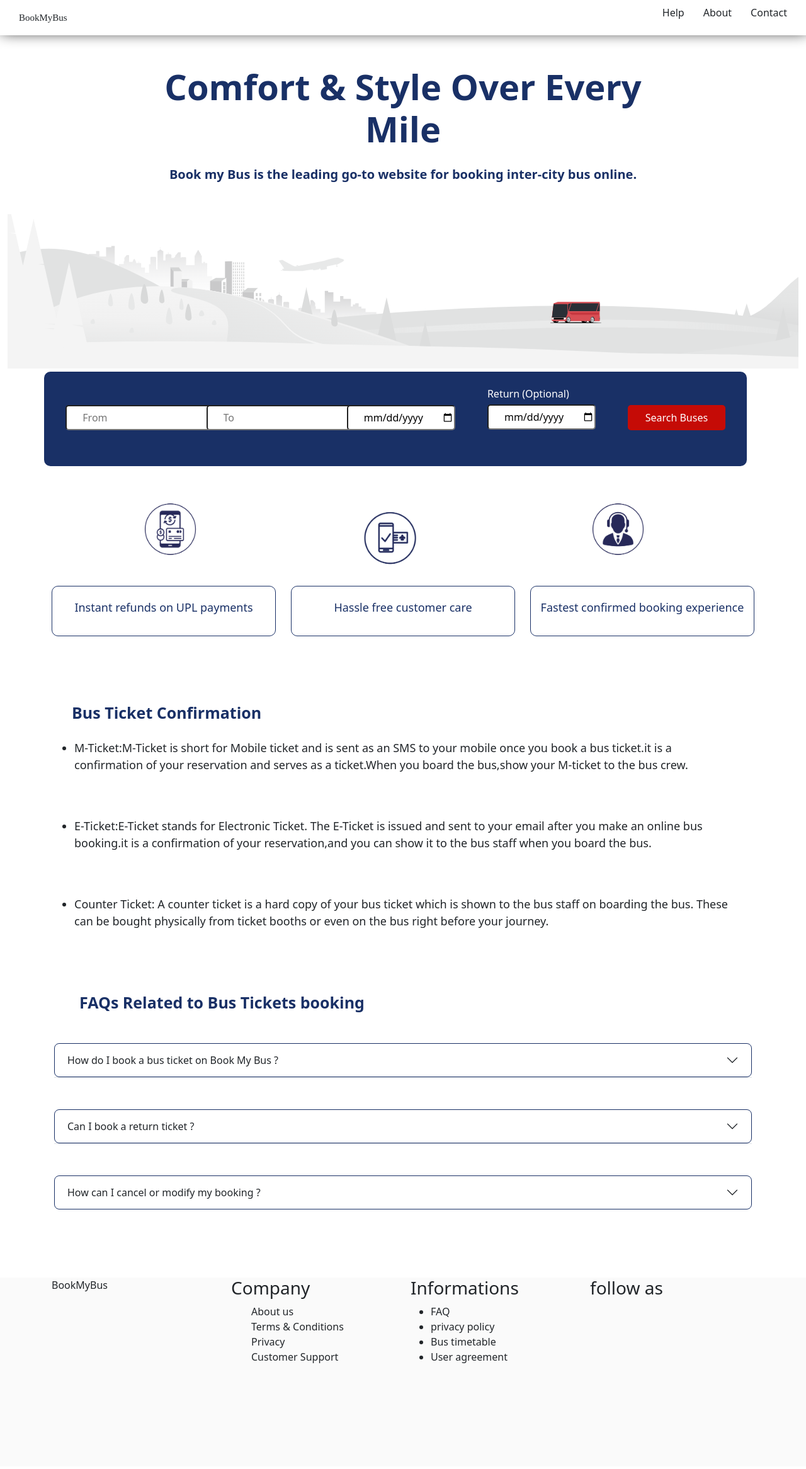
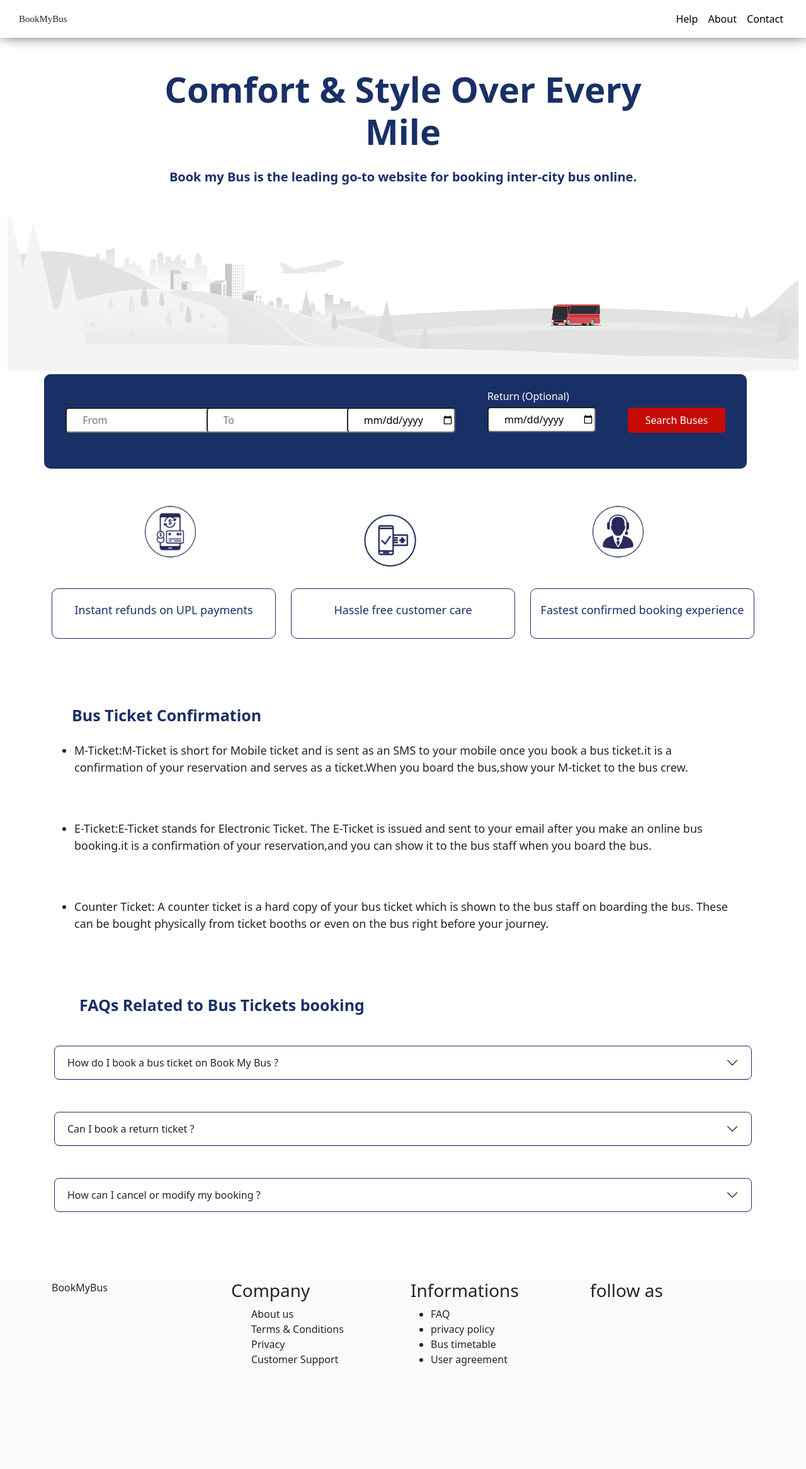
Before and after one commit to rosemaryjoseph14/php-project, a PHP site: page / in a window 1280 px wide. Shown: the whole page at 63% size. Before the commit the page ends 2164 px from the top, so only its background shows below. Run offline with PHP 8.4, Linux system fonts and the light colour scheme.

Commit message:
phpproject

```diff
--- a/header.php
+++ b/header.php
@@ -11,11 +11,11 @@
 <nav class="navbar">
 <div class="navbarlogo">BookMyBus</div>
 <div class="nav">
-<ul>
-    <li>Help</li>
-    <li>About</li>
-    <li>Contact</li>
-</ul>
+    <div class="btnnav">
+ <button class="navbutton">Help</button>
+ <button class="navbutton">About</button>
+ <button class="navbutton">Contact</button>
+    </div>
  </div>
 </nav>
 
--- a/index.php
+++ b/index.php
@@ -1,3 +1,4 @@
+
 <!DOCTYPE html>
 <html lang="en">
 
@@ -9,6 +10,7 @@
 
     <title>Document</title>
 </head>
+
 <body>
     <?php
     include("header.php")
@@ -24,6 +26,7 @@
         </div>
         <div class="bsb-hero-5 bsb-overlay " style="background-image: url('asset/banner\ background.png'); height:250px;"></div>
     </div>
+
     <div class="container box ">
         <div class="row  w-100 h-75 bgcolor">
             <div class="col col-xl-2">
@@ -40,10 +43,10 @@
                 <input type="date" class="inputs" placeholder="Date/Time" />
             </div>
 
-            <div class="col col-xl-2">
-                <button type="button" class="button">Search Buses</button>
-            </div>
-        </div>
+    <div class="col col-xl-2">
+    <a href="../php project/searchbus.php" ><button type="button" class="button">Search Buses</button></a>
+    </div>
+    </div>
     </div>
     <div class="container">
         <div class="row bodybox">
--- a/styles/header.css
+++ b/styles/header.css
@@ -1,20 +1,28 @@
-
-.nav ul li{
+.nav ul li {
     list-style: none;
     float: left;
     margin-left: 30px;
 }
-.nav{
+
+.nav {
     margin-right: 30px;
 }
-.navbar{
+
+.navbutton {
+    border: none;
+    background: none;
+}
+
+.navbar {
+    height: 60px;
     background-color: #fff;
     display: flex;
-    justify-content:space-between;
+    justify-content: space-between;
     box-shadow: 2px -6px 23px #000;
 }
-.navbarlogo{
+
+.navbarlogo {
     margin-left: 30px;
-     font-family: 'Segoe Print';
-     font-size: 15px;
+    font-family: 'Segoe Print';
+    font-size: 15px;
 }
```
Also changed, not shown: admin/dashbord/index.php (+13 -15 lines), admin/placelist/index.php (+4 -4 lines), searchbus.php (line endings or trailing spaces).
